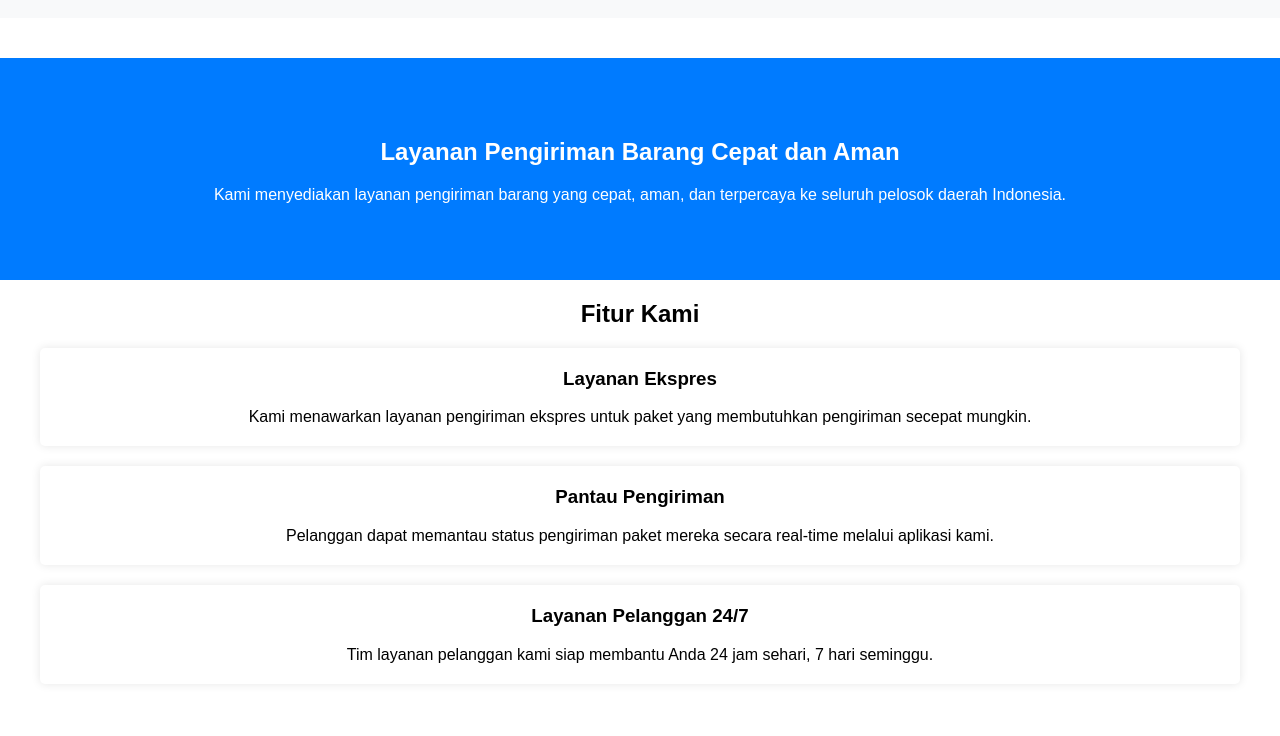
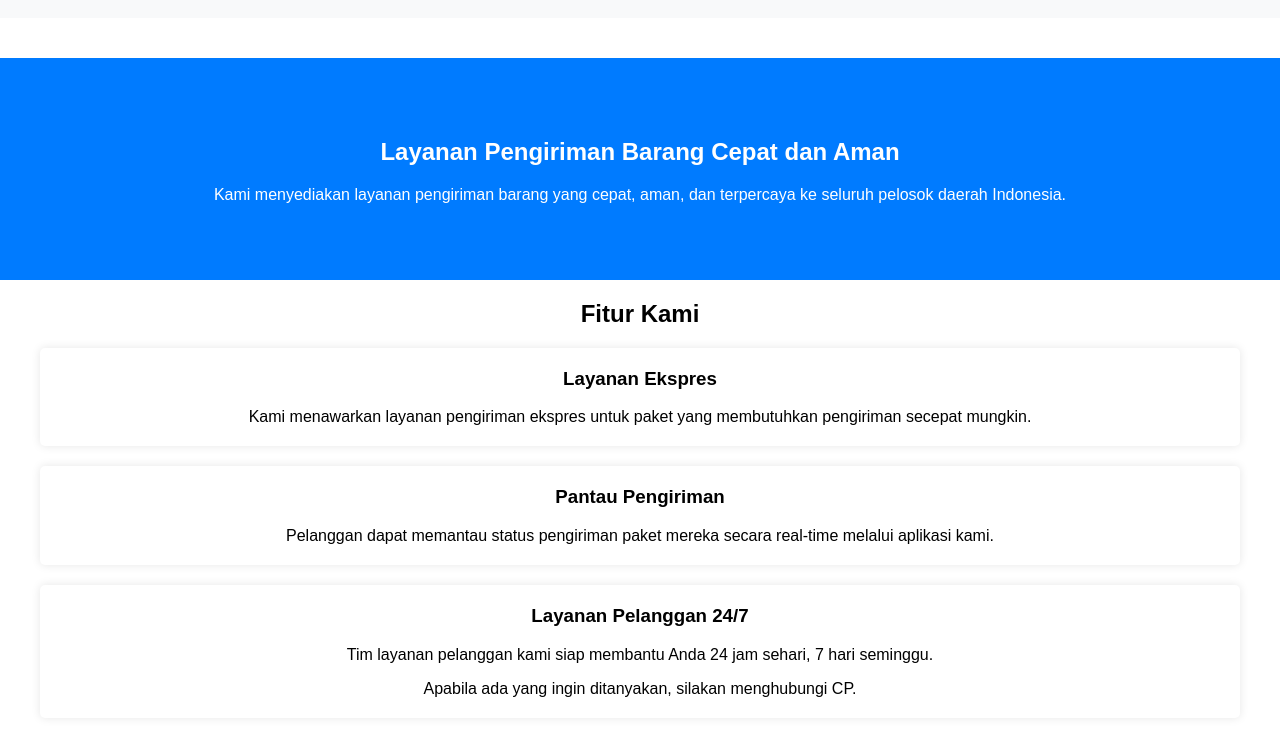
Before and after one commit to fathinacha/PRPL-13-L0122062, a plain HTML site: page index.html in a window 1280 px wide. Shown: the part 68-804 px from the top of the page. Drawn offline with Linux system fonts and the light colour scheme.

Commit message:
edit layanan

```diff
--- a/index.html
+++ b/index.html
@@ -49,6 +49,7 @@
                 <div class="card">
                     <h3>Layanan Pelanggan 24/7</h3>
                     <p>Tim layanan pelanggan kami siap membantu Anda 24 jam sehari, 7 hari seminggu.</p>
+                    <p>Apabila ada yang ingin ditanyakan, silakan menghubungi CP.</p>
                 </div>
             </div>
         </section>
```
